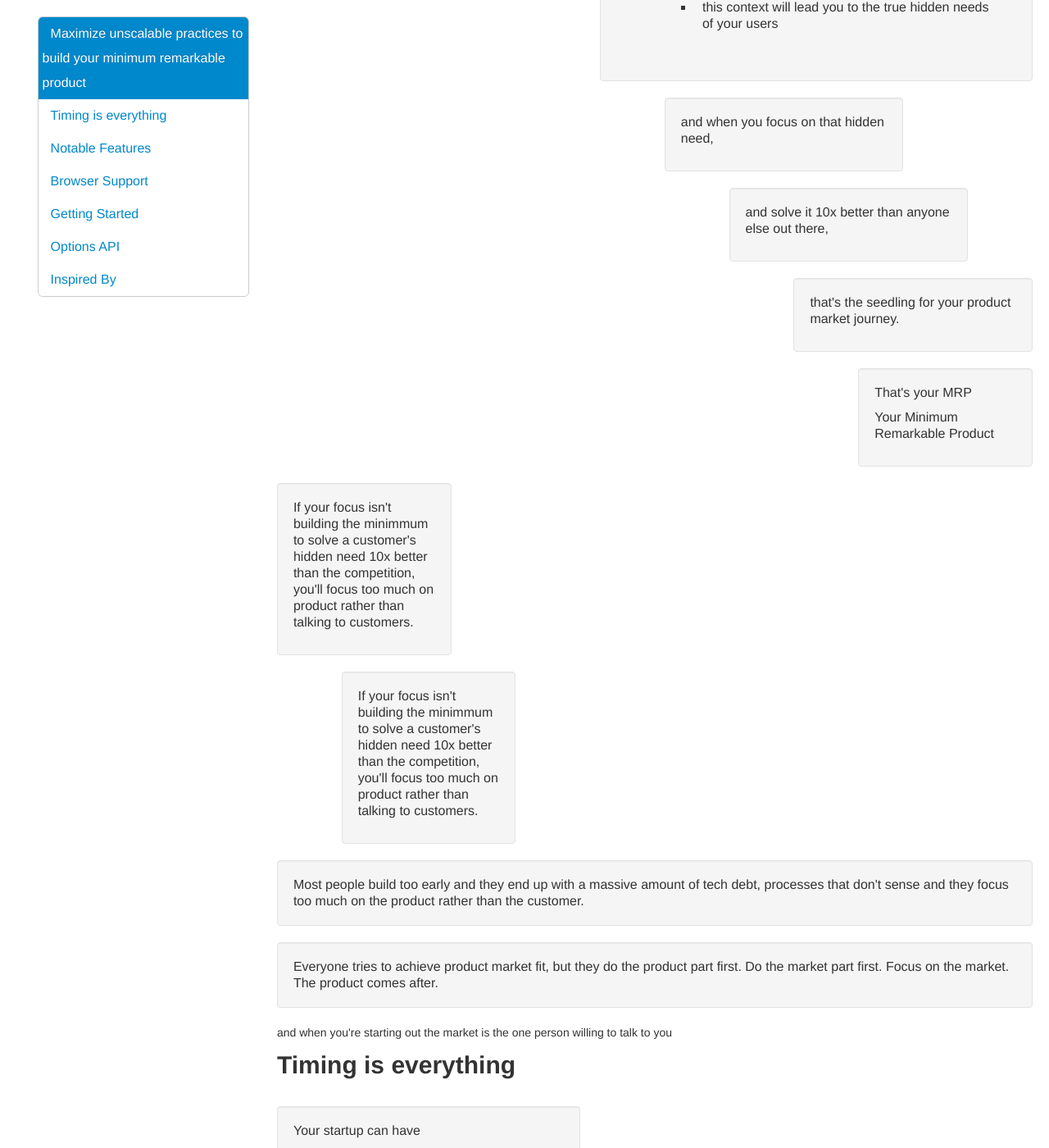
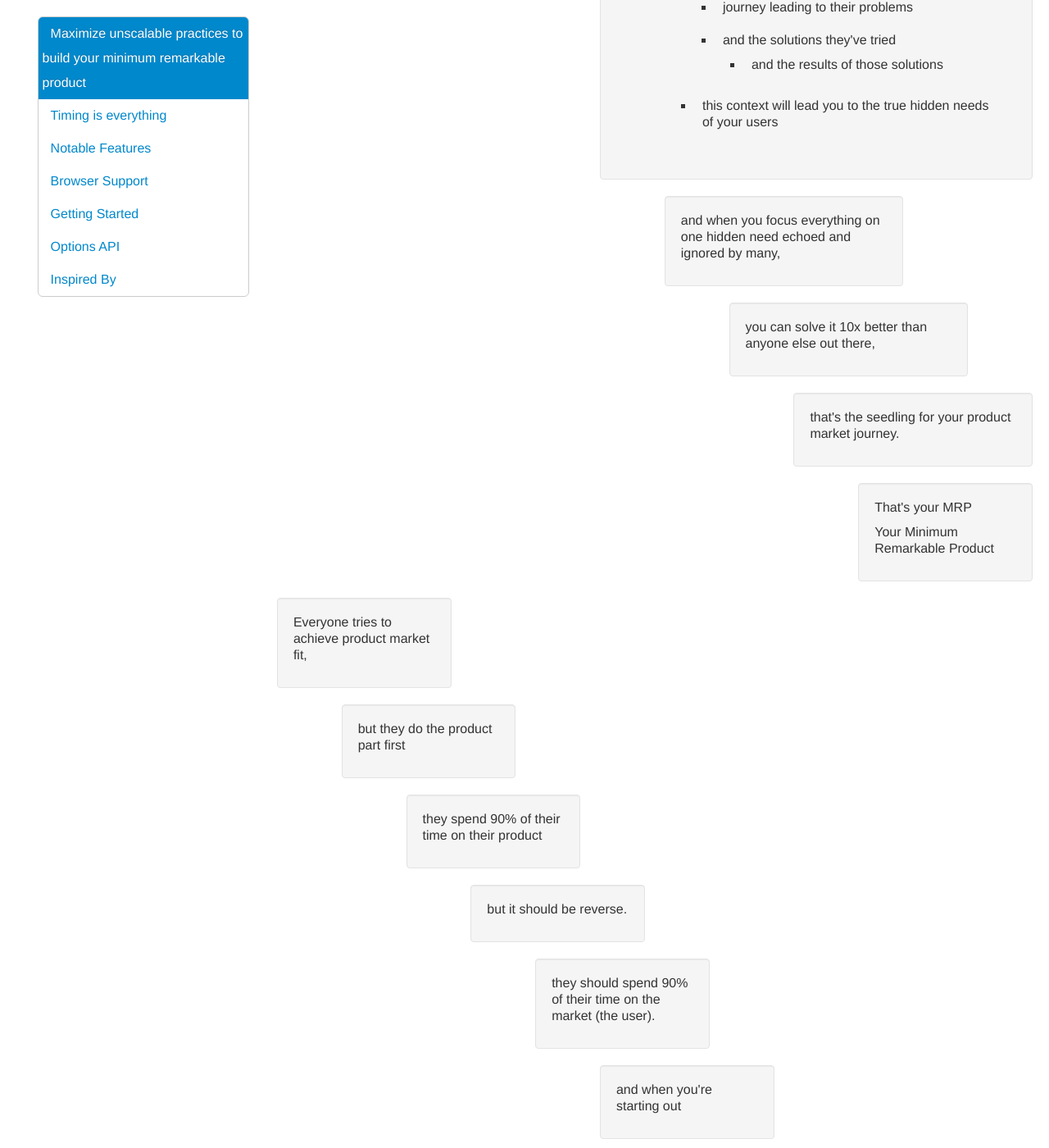
Before and after one commit to katpavan/katpavan.github.io, a Jekyll site: the page test.html, which Jekyll copies as it is, in a window 1280 px wide and 1400 px high, scrolled down 1651 px. Shown: the whole window at 82% size. Built offline with Jekyll 4.4.1, drawn with Linux system fonts in a browser that asks for light colours; some of the changed text lies outside the part shown.

Commit message:
updated first two sections

```diff
--- a/test.html
+++ b/test.html
@@ -116,8 +116,8 @@
                 </div>
 
                 <div class="row-fluid">
-                    <div class="span4 offset4 well">
-                        <p>This will force you to focus your time on</p>
+                    <div class="span5 offset4 well">
+                        <p>This will free you to focus the vast majority of your time on</p>
                     </div>
                 </div>
 
@@ -129,8 +129,19 @@
                                 <ul>
                                     <li>
                                         <ul>
-                                            <li>speaking to them</li>
-                                            <li>and listening for the
+                                            <li>
+                                                speaking to them
+                                                <ul>
+                                                    <li>10% of the time</li>
+                                                </ul>
+                                            </li>
+                                            <li>and listening to them
+                                                <ul>
+                                                    <li>90% of the time</li>
+                                                </ul>
+                                            </li>
+
+                                            <li>you're listening for the</li>
 
                                                 <ul>
                                                     <li>context around their problems</li>
@@ -160,7 +171,7 @@
                 <div class="row-fluid">
                     <div class="span4 offset6 well">
                         <p>
-                            and when you focus on that hidden need,
+                            and when you focus everything on one hidden need echoed and ignored by many,
 
                         </p>
                     </div>
@@ -169,7 +180,7 @@
                 <div class="row-fluid">
                     <div class="span4 offset7 well">
                         <p>
-                            and solve it 10x better than anyone else out there,
+                            you can solve it 10x better than anyone else out there,
 
                         </p>
                     </div>
@@ -198,29 +209,49 @@
                 <div class="row-fluid">
                     <div class="span3 well">
                         <p>
-                            If your focus isn't building the minimmum to solve a customer's hidden need 10x better than the competition, you'll focus too much on product rather than talking to customers.
+                            Everyone tries to achieve product market fit,
                         </p>
                     </div>
                 </div>
 
                 <div class="row-fluid">
-                    <div class="span3 well offset1">
-                        <p>
-                            If your focus isn't building the minimmum to solve a customer's hidden need 10x better than the competition, you'll focus too much on product rather than talking to customers.
-                        </p>
+                    <div class="span3 offset1 well">
+                        <p>but they do the product part first</p>
                     </div>
                 </div>
 
-                <p class="well">
-                    Most people build too early and they end up with a massive amount of tech debt, processes that don't sense and they focus too much on the product rather than the customer.
-                </p>
-                <p class="well">
-                    Everyone tries to achieve product market fit, but they do the product part first. Do the market part first. Focus on the market. The product comes after.
-                </p>
+                <div class="row-fluid">
+                    <div class="span3 offset2 well">
+                        <p>they spend 90% of their time on their product</p>
+                    </div>
+                </div>
 
-                and when you're starting out
+                <div class="row-fluid">
+                    <div class="span3 offset3 well">
+                        <p>but it should be reverse.</p>
+                    </div>
+                </div>
 
-                the market is the one person willing to talk to you
+                <div class="row-fluid">
+                    <div class="span3 offset4 well">
+                        <p>they should spend 90% of their time on the market (the user).</p>
+                    </div>
+                </div>
+
+                <div class="row-fluid">
+                    <div class="span3 offset5 well">
+                        <p>and when you're starting out</p>
+                    </div>
+                </div>
+
+                <div class="row-fluid">
+                    <div class="span3 offset6 well">
+                        <p>the market is the one person willing to talk to you</p>
+                    </div>
+                </div>
+
+
+
 
                 <br />
                 <h2>Timing is everything</h2>
@@ -421,7 +452,7 @@
                 <div class="row-fluid">
                     <div class="span2 offset10">
                         <p class="well">
-                            Because your business is riding a TSUNAMI OF NOT WATER BUT IMING
+                            Because your business will be riding a TSUNAMI OF NOT WATER BUT TIMING
                         </p>
                     </div>
                 </div>
```
